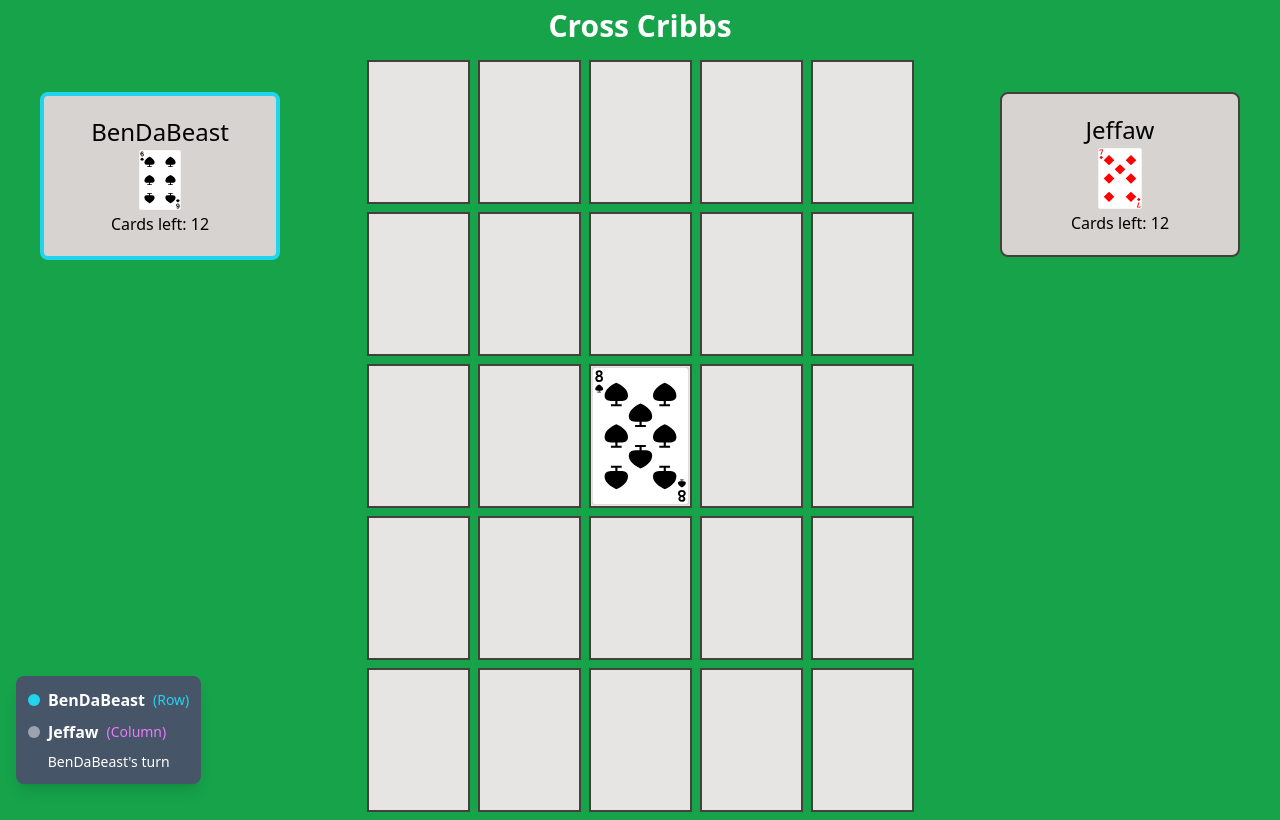
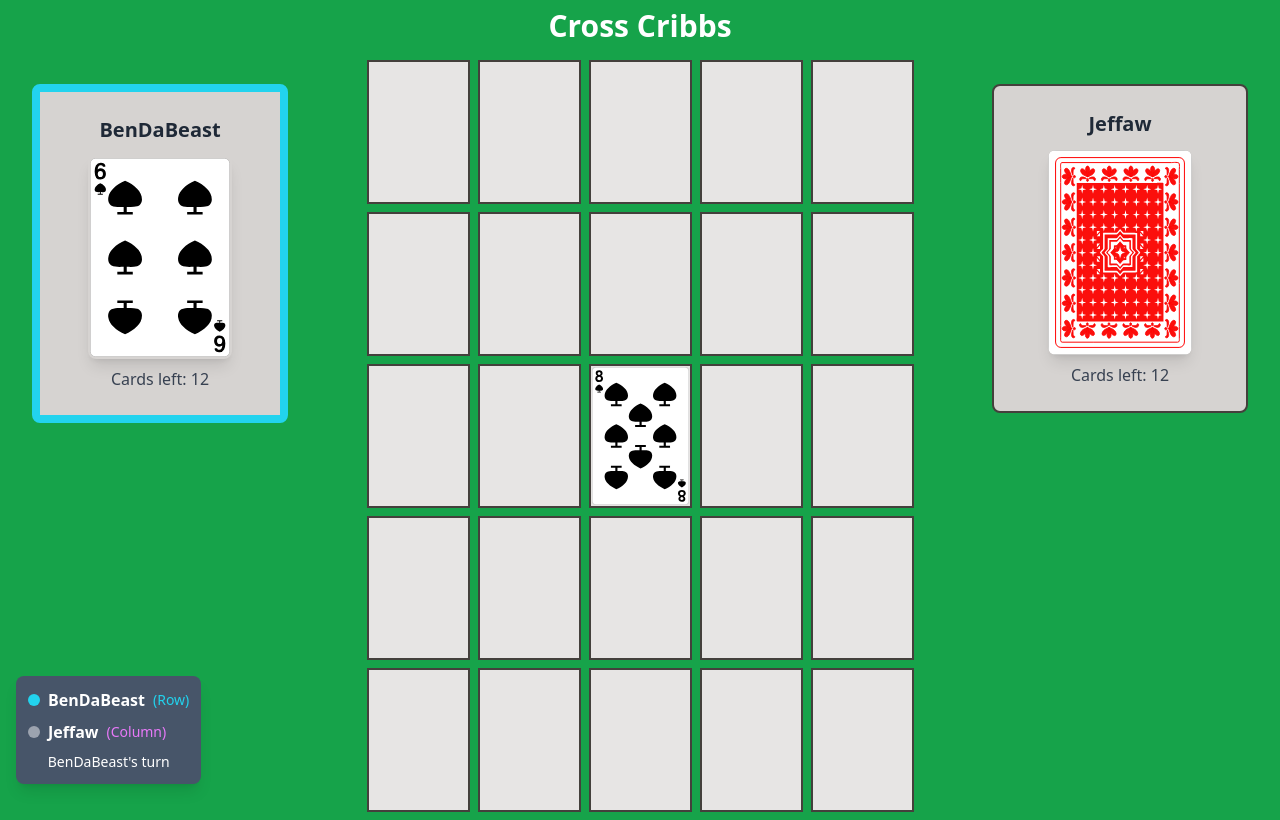
Before and after one commit to jefaw/crosscribb, a Next.js app: page / in a window 1280 px wide. Built offline with nearby package versions, Linux system fonts and the light colour scheme.

Commit message:
Refactor Player component to improve card display logic and styling; Hide inactive player card

```diff
--- a/src/app/ui/Player.js
+++ b/src/app/ui/Player.js
@@ -17,36 +17,39 @@ export default function Player(props) {
     e.dataTransfer.effectAllowed = "move"; // don't show plus icon on drag
   }
 
-  const displayCard = (
-    <>
+  const isActive = num === turn;
+  const borderColor = num === 1 ? 'border-cyan-400' : 'border-fuchsia-400';
+  const borderStyle = isActive ? `border-8 ${borderColor}` : 'border-2 border-stone-700';
+
+  // Only show card if it's the player's turn
+  const displayCard = isActive ? (
+    <div className="flex flex-col items-center space-y-2">
       <img
-        className="w-1/5 h-auto self-center hover:border-gray-700 border-transparent border-2 cursor-pointer"
+        className="w-36 h-auto self-center hover:border-gray-700 border-transparent border-2 cursor-pointer rounded-lg shadow-lg transition-transform hover:scale-105"
         src={card.frontImgSrc}
         alt=""
-        draggable={num === turn}
+        draggable={true}
+        onDragStart={handleDragStart}
       />
-      <p className="self-center"> Cards left: {hand.length}</p>
-    </>
+      <p className="text-base font-medium text-gray-700">Cards left: {hand.length}</p>
+    </div>
+  ) : (
+    <div className="flex flex-col items-center space-y-2">
+      <img
+        className="w-36 h-auto self-center rounded-lg shadow-lg"
+        src={backImgSrc}
+        alt=""
+        draggable={false}
+      />
+      <p className="text-base font-medium text-gray-700">Cards left: {hand.length}</p>
+    </div>
   );
-
-  const displayCardBack = (
-    <img
-      className="w-1/5 h-auto self-center hover:border-gray-700 border-transparent border-2 cursor-pointer"
-      src={backImgSrc}
-      alt=""
-      draggable={false}
-    />
-  );
-
-  const isActive = num === turn;
-  const borderColor = num === 1 ? 'border-cyan-400' : 'border-fuchsia-400';
-  const borderStyle = isActive ? `border-4 ${borderColor}` : 'border-2 border-stone-700';
 
   return (
     <>
-      <div className={`flex flex-col justify-center bg-stone-300 m-10 py-5 rounded-lg ${borderStyle} transition-all duration-300`} onDragStart={handleDragStart}>
-        <h1 className="text-center text-2xl">{name}</h1>
-        {card ? displayCard : displayCardBack}
+      <div className={`flex flex-col justify-center bg-stone-300 m-8 py-6 px-4 rounded-lg ${borderStyle} transition-all duration-300`}>
+        <h1 className="text-center text-xl font-bold mb-3 text-gray-800">{name}</h1>
+        {card ? displayCard : null}
       </div>
     </>
   );
```
